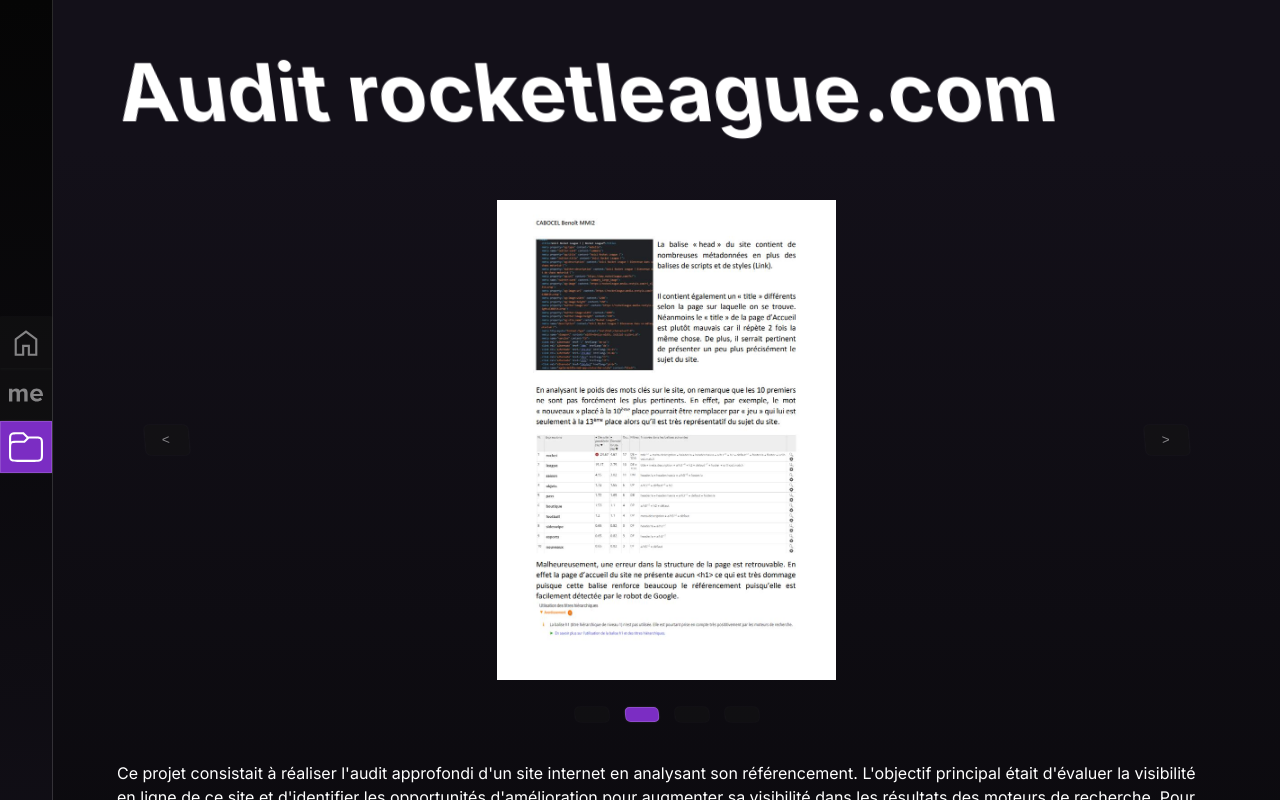
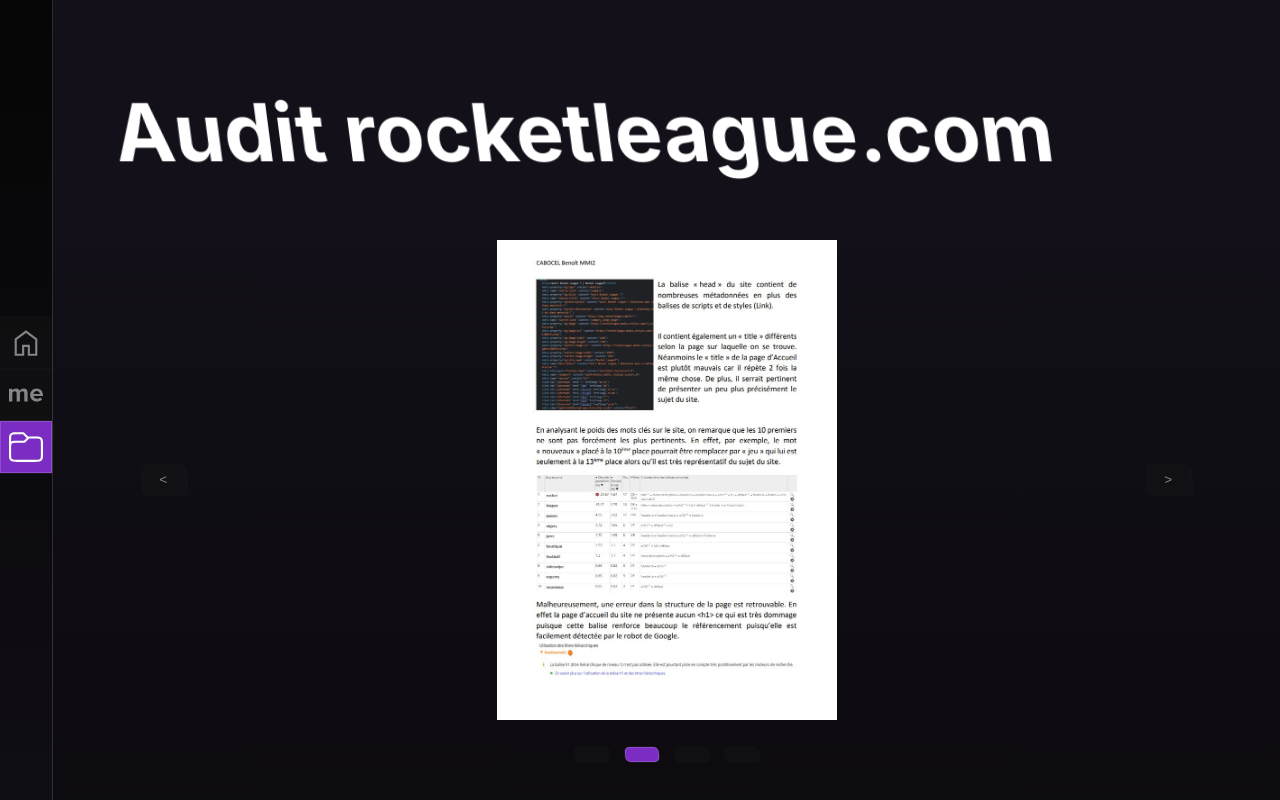
Before and after one commit to dCben335/portfolio, a Next.js app: page /my-work/audit_rocketleague.com in a window 1280 px wide. Shown: the top 800 px of the page. Built offline with nearby package versions, Linux system fonts and the light colour scheme.

Commit message:
refine global styling and refactor Slider component

```diff
--- a/next.config.js
+++ b/next.config.js
@@ -4,6 +4,6 @@
 module.exports = {
   sassOptions: {
     includePaths: [path.join(__dirname, 'styles')],
-    prependData: `@import "/src/app/utils.scss";`
+    prependData: `@import "/src/app/_utils.scss";`
   },
 }
--- a/src/app/utils.scss
+++ b/src/app/_utils.scss
@@ -14,11 +14,11 @@
 
 
 .section {
-    min-height: 45rem;
     display: flex;
     flex-direction: column;
     gap: 2rem;
-    padding-top: 5vh;
+    padding: 5rem $website-padding;
+
 }
 
 .underlineAnim {
@@ -49,7 +49,6 @@
     .grid {
         display: grid;
         gap: 5rem 3vw;
-        padding: 3rem 0;
 
         figure img {
             border-radius: 50%;
--- a/src/app/globals.scss
+++ b/src/app/globals.scss
@@ -20,7 +20,6 @@
 }
 
 main {
-  padding: 0 $website-padding 10vh $website-padding;
   overflow-x: hidden;
   display: grid;
   min-height: 100vh;
--- a/src/components/customs/Projects/Projects.module.scss
+++ b/src/components/customs/Projects/Projects.module.scss
@@ -2,8 +2,6 @@
     display: flex;
     justify-content: space-between;
     flex-wrap: wrap;
-
-
 
     & > form{
         width: auto;
--- a/src/components/customs/Slider/Slider.tsx
+++ b/src/components/customs/Slider/Slider.tsx
@@ -9,7 +9,6 @@
 
 const Slider = ({ children }: SliderProps) => {
     const slidesContainer = useRef<HTMLDivElement>(null)
-
     const [slider, setSlider] = useState({
         slideWidth: 0,
         currentSlide: 0,
@@ -17,14 +16,6 @@
     })
 
 
-    const setWidth = () => {
-        if (slidesContainer.current) {
-            setSlider((prev) => ({
-                ...prev,
-                slideWidth: slidesContainer.current?.clientWidth || 0
-            }))
-        }
-    }
 
     const prevSlide = () => {
         setSlider((prev) => ({
@@ -51,23 +42,39 @@
     }
 
     useEffect(() => {
+        const setWidth = () => {
+            if (slidesContainer.current) {
+                setSlider((prev) => ({
+                    ...prev,
+                    slideWidth: slidesContainer.current?.clientWidth || 0
+                }))
+            }
+        }
+
         setWidth();
         window.addEventListener('resize', setWidth)
         return () => window.removeEventListener('resize', setWidth);
     }, [])
 
     useEffect(() => {
-        if (slider.auto !== -1) {
+        if (slider.auto === -1) return;
 
-            const test = setInterval(() => {
-                slider.currentSlide < children.length - 1 ? nextSlide(): toSlide(0);
-                setSlider((prev) => ({...prev, auto: prev.auto + 1}))
-            }, 5000);
+        const automation = setInterval(() => {
+            setSlider((prev) => {
+                const currentSlide =  slider.currentSlide < children.length - 1
+                    ? prev.currentSlide < children.length - 1
+                        ? prev.currentSlide + 1 : prev.currentSlide
+                    : 0
+                return {
+                    ...prev,
+                    currentSlide,
+                    auto: prev.auto + 1
+                }
+            });
+        }, 5000);
 
-
-            return () => clearInterval(test);
-        }
-    }, [slider.auto])
+        return () => clearInterval(automation);
+    }, [children.length, slider.auto, slider.currentSlide])
 
     return (
         <div className={styles.slider}>
@@ -105,6 +112,4 @@
     )
 }
 
-Slider.displayName = 'Slider';
-
 export default Slider;
```
Also changed, not shown: src/app/(public)/about/page.module.scss (+3 -5 lines), src/app/(public)/page.module.scss (+3 -8 lines), src/components/customs/Projects/Projects.tsx (+4 -4 lines), 1 other file (tests, documents, lock files or other folders).
